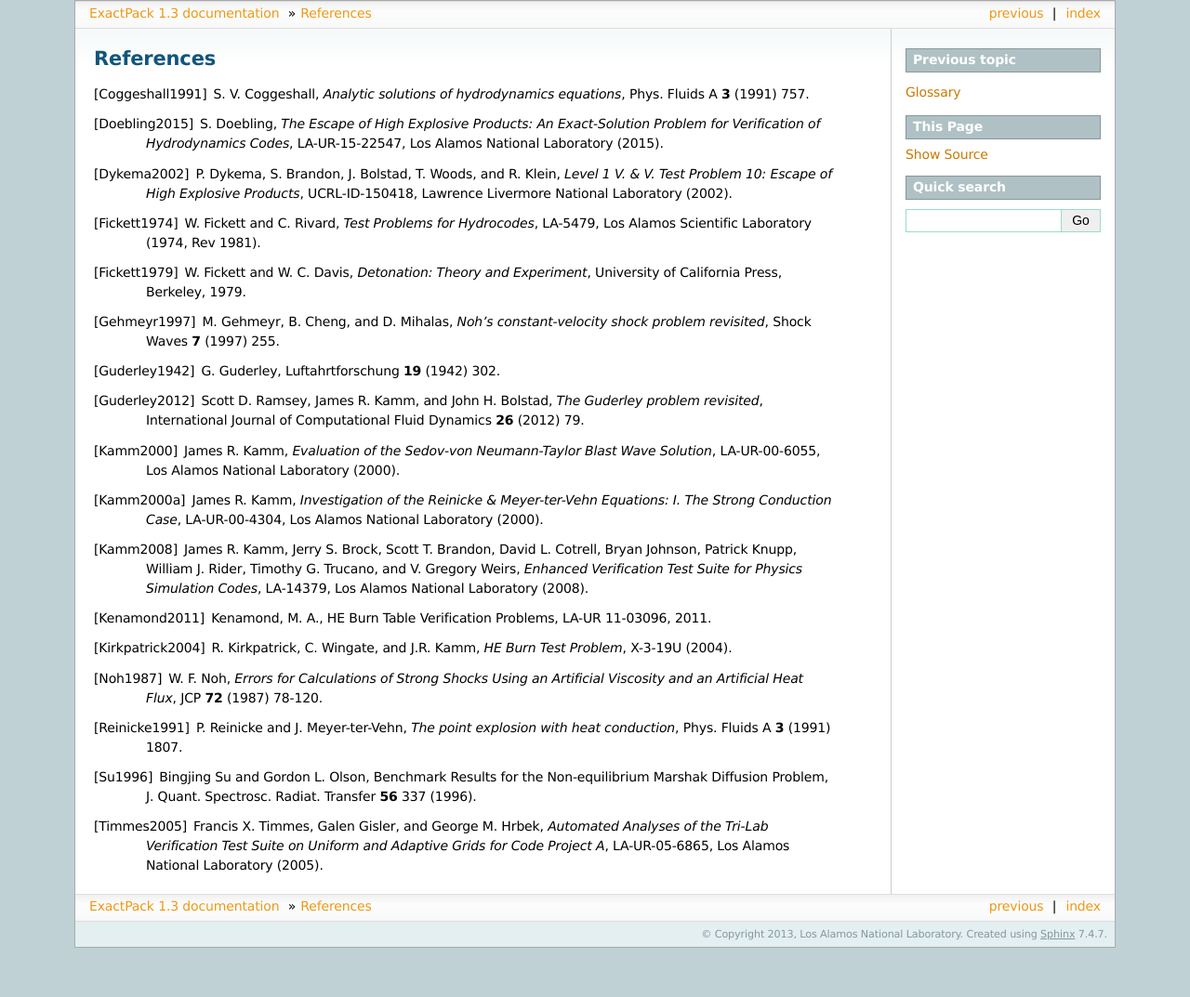
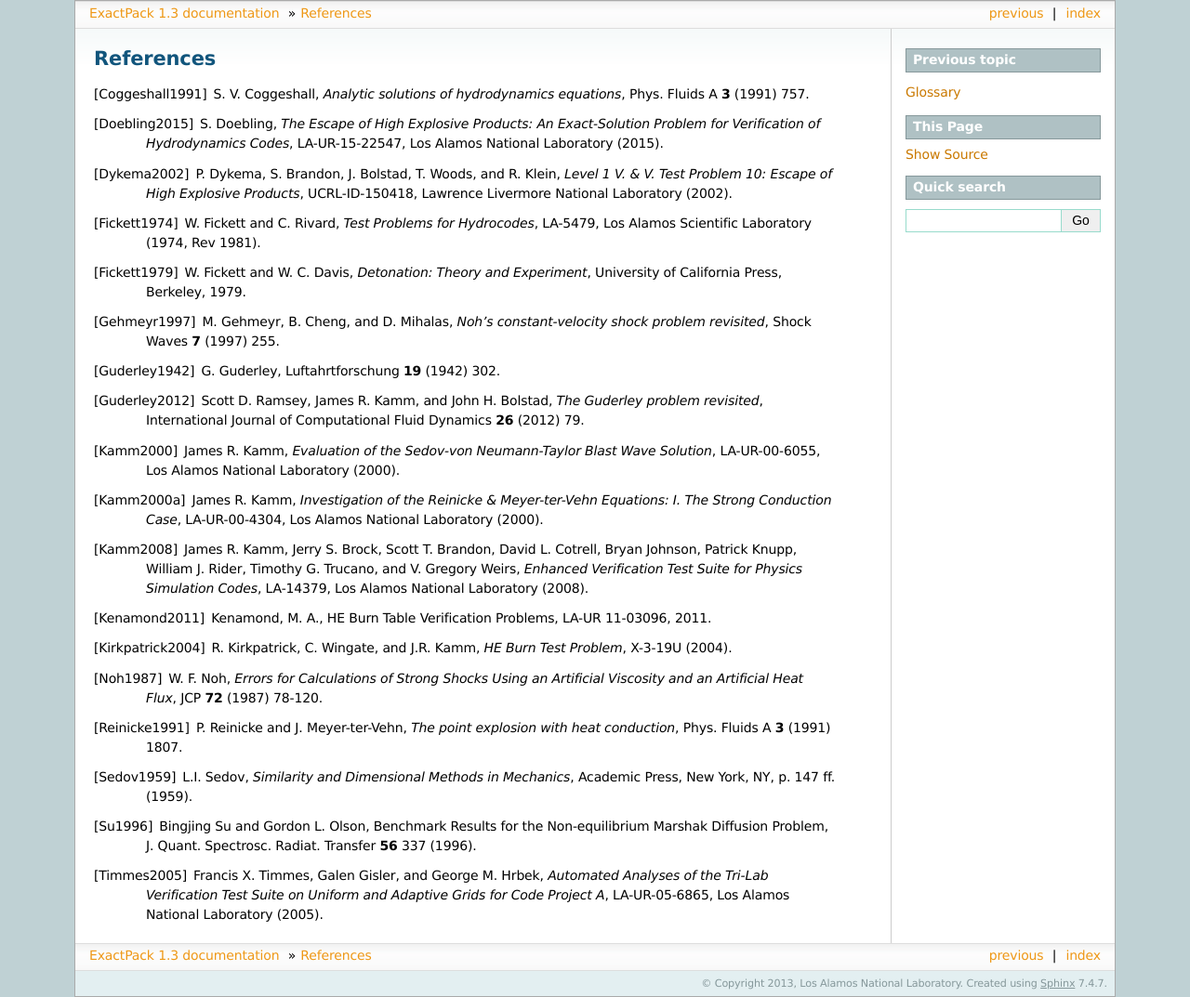
Before and after one commit to lanl/ExactPack, a Sphinx documentation site: the page built from doc/source/references.rst, in a window 1280 px wide. Shown: the whole page at 93% size. Built offline with Sphinx 7.4.7, drawn with Linux system fonts in a browser that asks for light colours; before the commit the page ends 1020 px from its top, so only the background shows below that.

Commit message:
Added Jim Kam's changes for the Sedov docstring. Also added missing references.

```diff
--- a/doc/source/references.rst
+++ b/doc/source/references.rst
@@ -81,6 +81,11 @@ References
    *The point explosion with heat conduction*,
    Phys. Fluids A **3** (1991) 1807.
 
+.. [Sedov1959]
+   L.I. Sedov,
+   *Similarity and Dimensional Methods in Mechanics*,
+   Academic Press, New York, NY, p. 147 ff. (1959).
+
 .. [Su1996] Bingjing Su and Gordon L. Olson,
    Benchmark Results for the Non-equilibrium Marshak Diffusion Problem,
    J. Quant. Spectrosc. Radiat. Transfer **56** 337 (1996).
```
Also changed, not shown: 1 other file.
